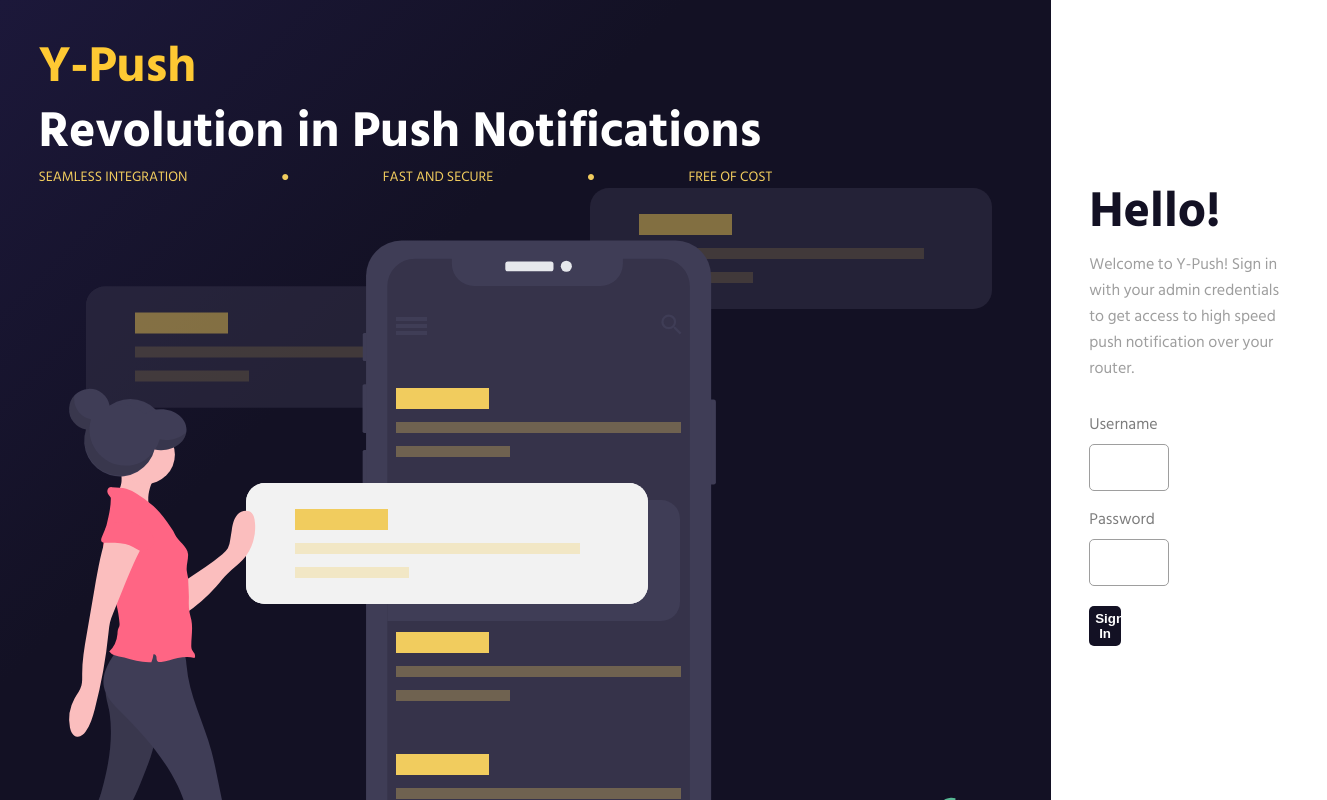
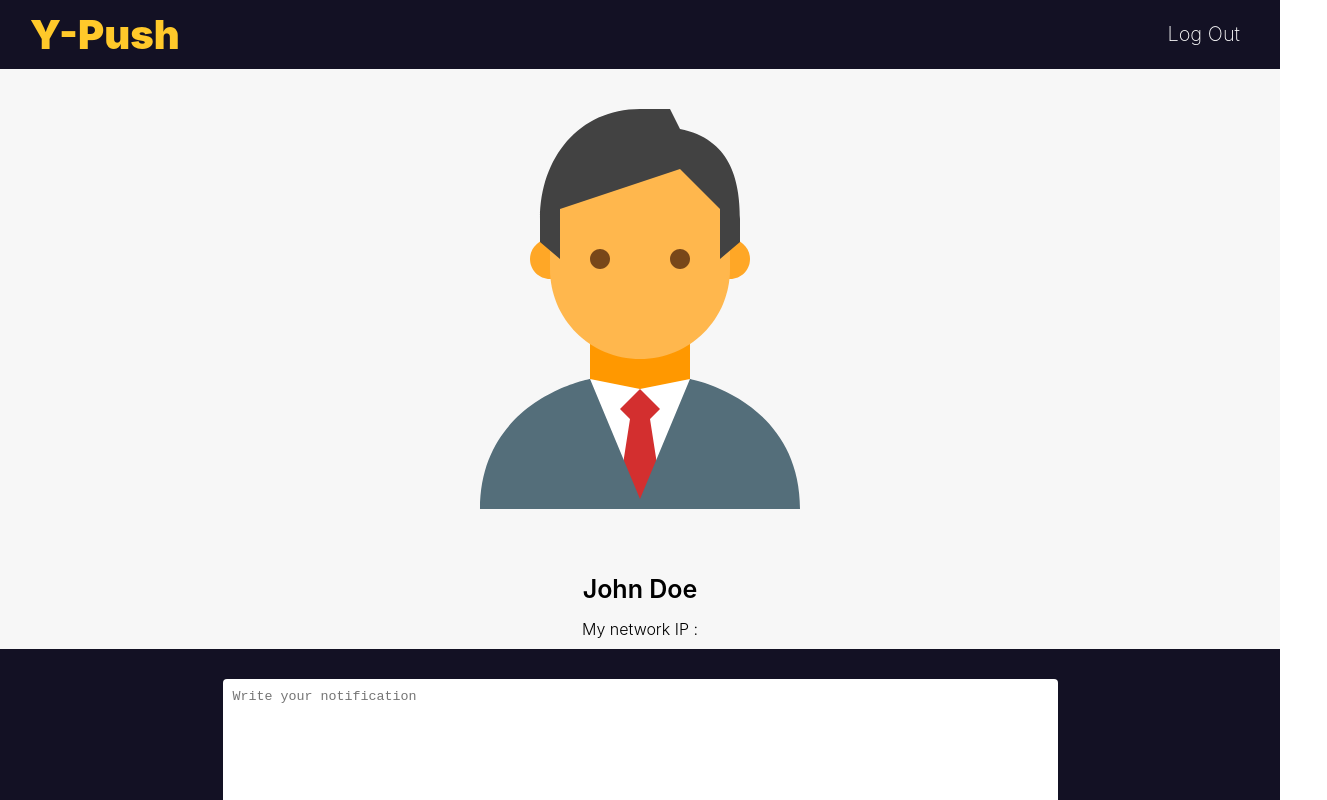
Before and after one commit to himank-goel/Y-Push-Frontend, a React (Create React App) app: page / in a window 1280 px wide. Shown: the top 800 px of the page, 1327 px wide, since content can reach past the window. Built offline with nearby package versions, Linux system fonts and the light colour scheme.

Commit message:
API Integration

```diff
--- a/src/App.js
+++ b/src/App.js
@@ -6,16 +6,19 @@
   constructor(props) {
     super(props);
     this.state = {
-      pageDisplay: "Landing"
+      pageDisplay: "Landing",
+      ip: ""
     };
     this.handlePageChange = this.handlePageChange.bind(this);
     this.handleLogOut = this.handleLogOut.bind(this);
   }
 
-  handlePageChange(confirmation) {
+  handlePageChange(confirmation, ip) {
     if (confirmation === true) {
+      const myIp = ip.split("//")[1].split("/")[0];
       this.setState({
-        pageDisplay: "Notifcation"
+        pageDisplay: "Notifcation",
+        ip: myIp
       });
     }
   }
@@ -31,10 +34,10 @@
   render() {
     return (
       <div className="App">
-        {this.state.pageDisplay === "Landing" ? (
+        {this.state.pageDisplay !== "Landing" ? (
           <Landing handlePageChange={this.handlePageChange} />
         ) : (
-          <Notifcation handleLogOut={this.handleLogOut} />
+          <Notifcation handleLogOut={this.handleLogOut}  ip={this.state.ip} />
         )}
       </div>
     );
--- a/src/Landing.js
+++ b/src/Landing.js
@@ -25,12 +25,31 @@
     });
   }
 
-  handleSignIn(event) {
-    if (this.state.username === "admin" && this.state.password === "admin") {
-      this.props.handlePageChange(true);
-    } else {
-      alert("Invalid username or password");
-    }
+  handleSignIn() {
+    const data = {
+      username: this.state.username,
+      password: this.state.password
+    };
+    let response = fetch("http://683df066.ngrok.io/login", {
+      method: "POST",
+      body: JSON.stringify(data),
+      headers: { "Content-Type": "application/json" }
+    });
+    response.then(data => {
+      if (data.status === 200) {
+        data.json().then(stream => {
+					this.props.handlePageChange(true, stream.IP);
+        });
+      } else {
+				alert("Invalid username or password");
+			}
+    });
+    // if (response.status === 200) {
+    // 	console.log(response);
+    //   this.props.handlePageChange(true);
+    // } else {
+    // 	alert("Invalid username or password");
+    // }
   }
 
   render() {
--- a/src/Notification.js
+++ b/src/Notification.js
@@ -5,7 +5,8 @@
   constructor(props) {
     super(props);
     this.state = {
-      notifText: ""
+      notifText: "",
+      ip: props.ip
     };
     this.handleNotifChange = this.handleNotifChange.bind(this);
     this.handleLogOut = this.handleLogOut.bind(this);
@@ -38,7 +39,7 @@
               <span className="name">John Doe</span>
               <div className="network-details">
                 <span>My network IP : </span>
-                <span className="ip">172.31.1.1</span>
+                <span className="ip">{this.state.ip}</span>
               </div>
             </div>
           </div>
```
